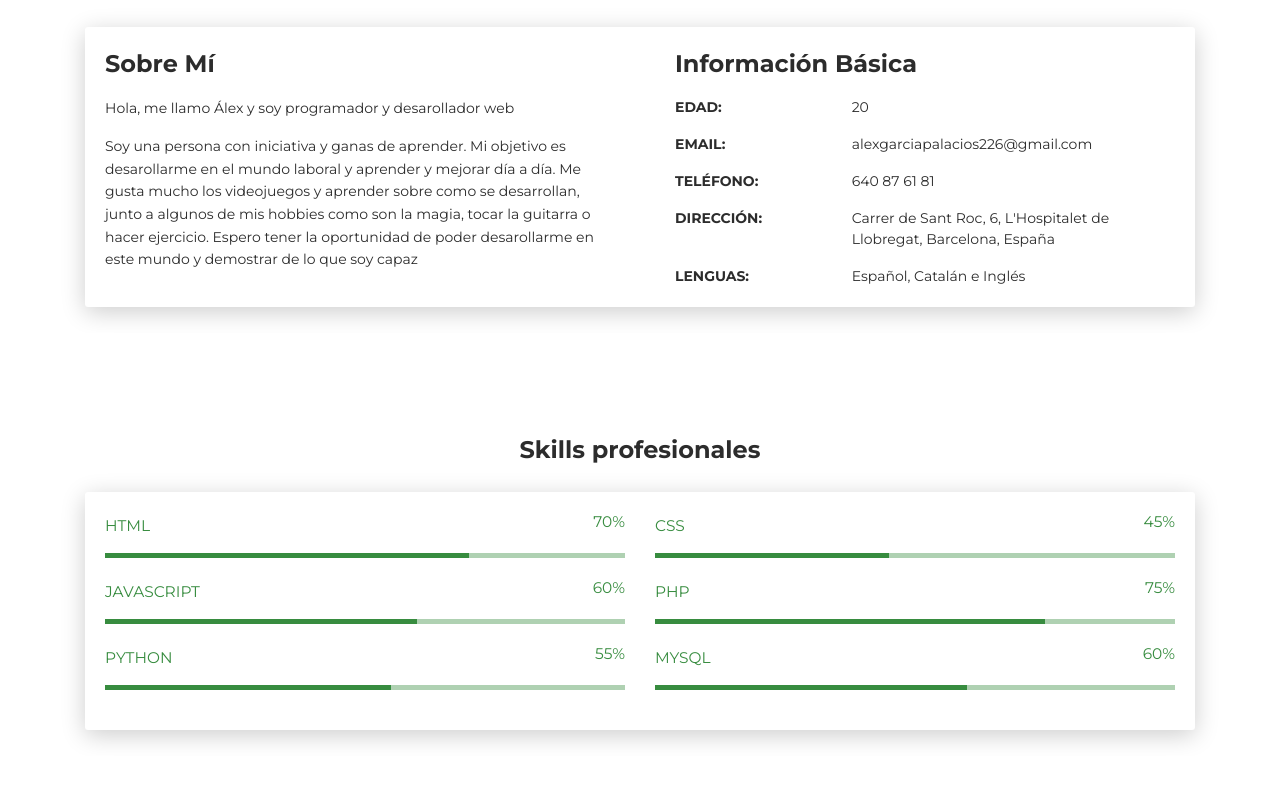
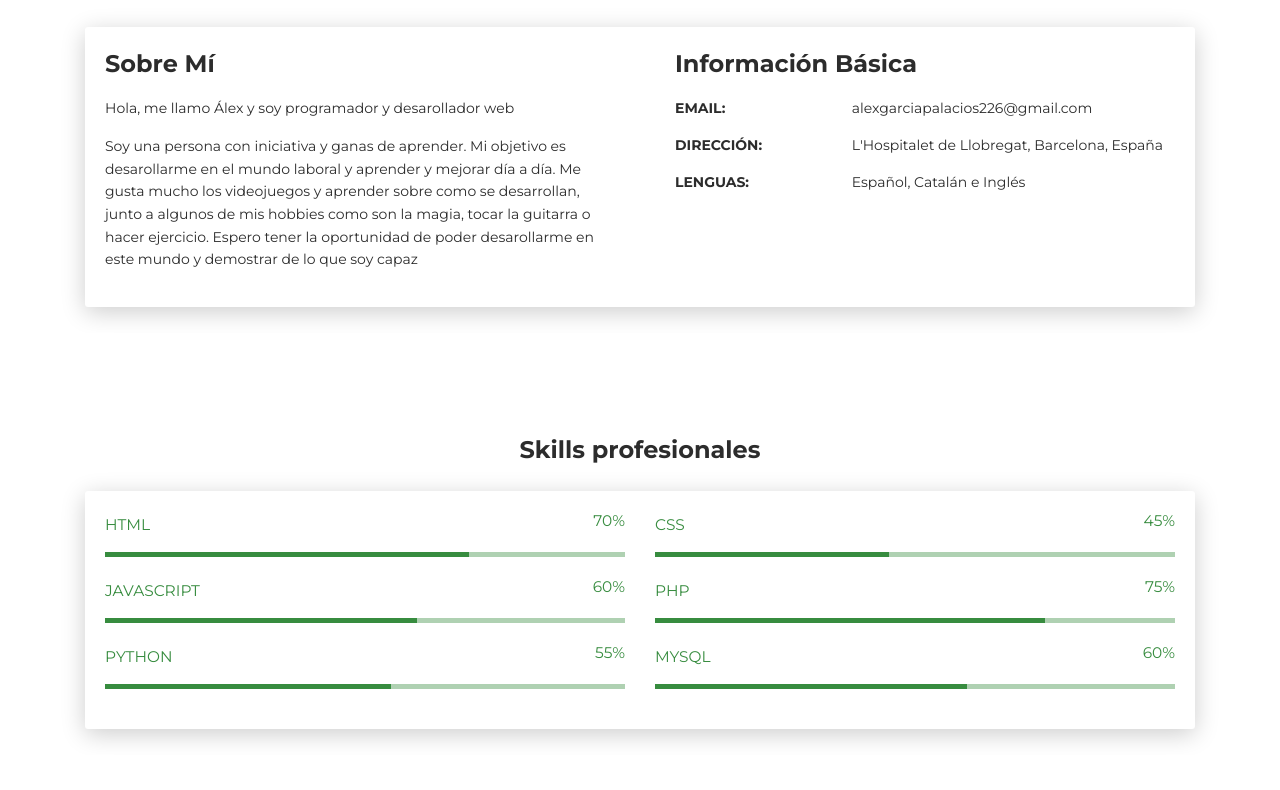
Before and after one commit to AlexGP2003/CV, a plain HTML site: page index.html in a window 1280 px wide. Shown: the part 593-1383 px from the top of the page. Drawn offline with Linux system fonts and the light colour scheme.

Commit message:
Commit Arreglo final

```diff
--- a/index.html
+++ b/index.html
@@ -4,7 +4,7 @@
     <meta charset="UTF-8">
     <meta http-equiv="X-UA-Compatible" content="IE=edge">
     <meta name="viewport" content="width=device-width, initial-scale=1">
-    <title>Creative CV</title>
+    <title>CV Álex García Palacios</title>
     <link href="https://fonts.googleapis.com/css?family=Montserrat:400,700,200" rel="stylesheet">
     <link href="https://maxcdn.bootstrapcdn.com/font-awesome/latest/css/font-awesome.min.css" rel="stylesheet">
     <link href="css/aos.css?ver=1.1.0" rel="stylesheet">
@@ -50,7 +50,7 @@
         <div class="content-center">
           <div class="cc-profile-image"><a href="#"><img src="images/foto_perfil.jpg" alt="Image"/></a></div>
           <div class="h2 title">Álex García Palacios</div>
-          <p class="category text-white">Programador y diseñador web</p><a class="btn btn-primary smooth-scroll mr-2" href="#contact" data-aos="zoom-in" data-aos-anchor="data-aos-anchor">Contáctame</a><a class="btn btn-primary" href="./Curriculum Vitae Alex Garcia Palacios.pdf" data-aos="zoom-in" data-aos-anchor="data-aos-anchor">Descargar CV</a>
+          <p class="category text-white">Programador y diseñador web</p><a class="btn btn-primary smooth-scroll mr-2" href="#contact" data-aos="zoom-in" data-aos-anchor="data-aos-anchor">Contáctame</a>
         </div>
       </div>
       <div class="section">
@@ -75,21 +75,13 @@
         <div class="col-lg-6 col-md-12">
           <div class="card-body">
             <div class="h4 mt-0 title">Información Básica</div>
-            <div class="row">
-              <div class="col-sm-4"><strong class="text-uppercase">Edad:</strong></div>
-              <div class="col-sm-8">20</div>
-            </div>
             <div class="row mt-3">
               <div class="col-sm-4"><strong class="text-uppercase">Email:</strong></div>
               <div class="col-sm-8">alexgarciapalacios226@gmail.com</div>
             </div>
             <div class="row mt-3">
-              <div class="col-sm-4"><strong class="text-uppercase">Teléfono:</strong></div>
-              <div class="col-sm-8">640 87 61 81</div>
-            </div>
-            <div class="row mt-3">
               <div class="col-sm-4"><strong class="text-uppercase">Dirección:</strong></div>
-              <div class="col-sm-8">Carrer de Sant Roc, 6, L'Hospitalet de Llobregat, Barcelona, España</div>
+              <div class="col-sm-8">L'Hospitalet de Llobregat, Barcelona, España</div>
             </div>
             <div class="row mt-3">
               <div class="col-sm-4"><strong class="text-uppercase">Lenguas:</strong></div>
@@ -336,9 +328,7 @@
                 <div class="col-md-6">
                   <div class="card-body">
                     <p class="mb-0"><strong>Dirección </strong></p>
-                    <p class="pb-2">Carrer de Sant Roc, 6, L'Hospitalet de Llobregat, Barcelona, España</p>
-                    <p class="mb-0"><strong>Teléfono</strong></p>
-                    <p class="pb-2">640 87 61 81</p>
+                    <p class="pb-2">L'Hospitalet de Llobregat, Barcelona, España</p>
                     <p class="mb-0"><strong>Email</strong></p>
                     <p>alexgarciapalacios226@gmail.com</p>
                   </div>
```
Also changed, not shown: 1 other file.
